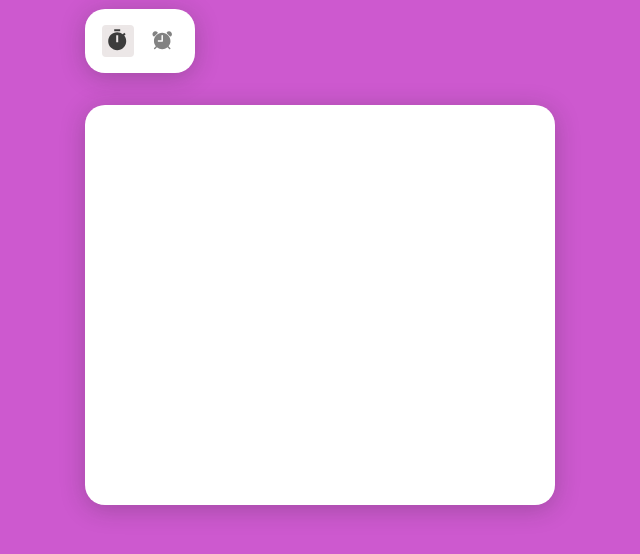
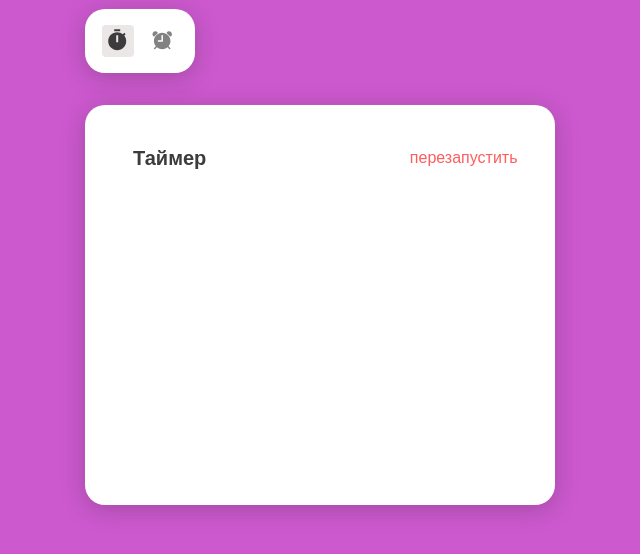
Before and after one commit to franc2284/timer, a plain HTML site: page index.html in a window 1280 px wide. Shown: the whole page, without its empty margins (0-640 px from the left). Drawn offline with Linux system fonts and the light colour scheme.

Commit message:
Сделал

```diff
--- a/index.css
+++ b/index.css
@@ -50,3 +50,28 @@ body{
     height: 32px;
     display: block;
 }
+
+.knopka__nazvanie {
+    display: flex;
+    align-items: center;
+    justify-content: space-between;
+    margin-top: 40px;
+    margin-left: 48px;
+    margin-right: 31.5px;
+}
+
+.nazvanie {
+    font-weight: 700;
+    font-size: 20px;
+    margin: 0;
+    color: #3C3C3C;
+}
+
+.peresapusk{
+    border: none;
+    background: none;
+    cursor: pointer;
+    font-weight: 400;
+    font-size: 16px;
+    color: #FF0000A3
+}
--- a/index.html
+++ b/index.html
@@ -10,6 +10,7 @@
 </head>
 <body>
   <div class="page">
+
     <div class="small_container">
         <div class="timer__budilnik__knopki">
             <div class="timer">
@@ -24,7 +25,14 @@
             </div>
         </div>
     </div>
-    <div class="big_container"></div>
+
+
+    <div class="big_container">
+        <div class="knopka__nazvanie">
+            <h2 class="nazvanie">Таймер</h2>
+            <button class="peresapusk">перезапустить</button>
+        </div>
+    </div>
   </div>
 
   <script src="index.js"></script>
```
